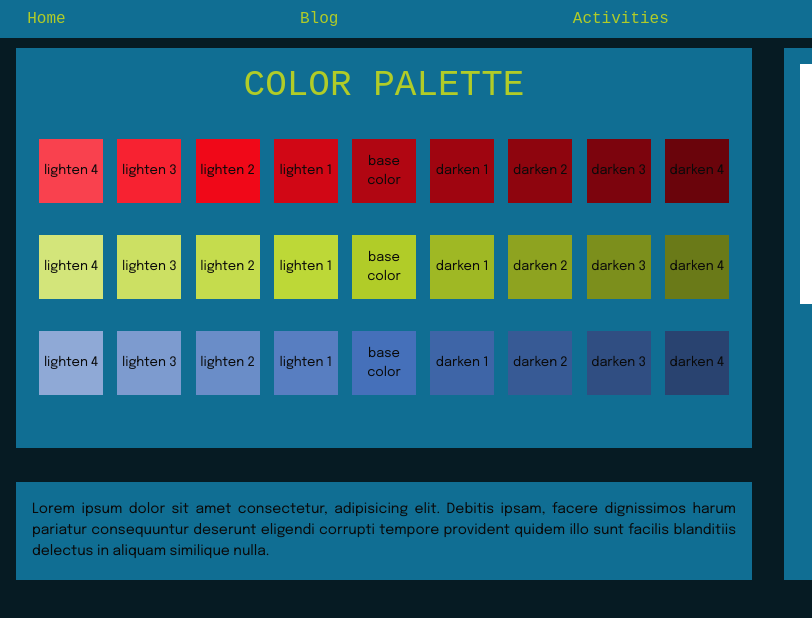
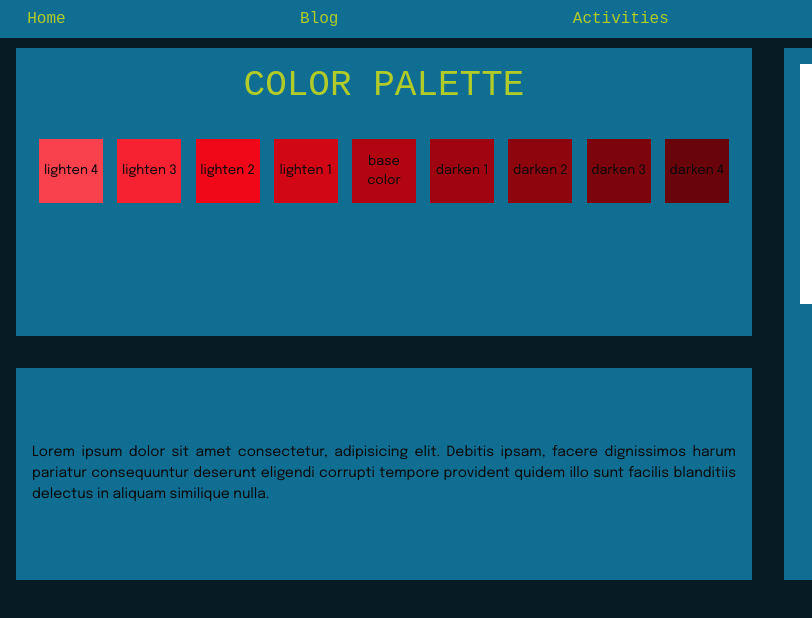
Before and after one commit to melissacoszma/MASTER-LAB01, a website: page index.html in a window 1280 px wide. Shown: the full height of the page, 0-812 px from the left. Drawn offline with Linux system fonts and the light colour scheme; a web font is replaced by a local one.

Commit message:
corrección ajuste

```diff
--- a/index.html
+++ b/index.html
@@ -34,39 +34,39 @@
     <div class="gradient_container">
     <h1>COLOR PALETTE</h1>
 
-        <div class="gradient1">
-            <div class="gradients lighten4"><span>lighten 4</span></div>
-            <div class="gradients lighten3"><span>lighten 3</span></div>
-            <div class="gradients lighten2"><span>lighten 2</span></div>
-            <div class="gradients lighten1"><span>lighten 1</span></div>
-            <div class="gradients basecolor1"><span>base color</span></div>
-            <div class="gradients darken1"><span>darken 1</span></div>
-            <div class="gradients darken2"><span>darken 2</span></div>
-            <div class="gradients darken3"><span>darken 3</span></div>
-            <div class="gradients darken4"><span>darken 4</span></div>
+        <div class="gradient-1">
+            <div class="gradients lighten-4"><span class="color-box-text">lighten 4</span></div>
+            <div class="gradients lighten-3"><span class="color-box-text">lighten 3</span></div>
+            <div class="gradients lighten-2"><span class="color-box-text">lighten 2</span></div>
+            <div class="gradients lighten-1"><span class="color-box-text">lighten 1</span></div>
+            <div class="gradients base-color-1"><span class="color-box-text">base color</span></div>
+            <div class="gradients darken-1"><span class="color-box-text">darken 1</span></div>
+            <div class="gradients darken-2"><span class="color-box-text">darken 2</span></div>
+            <div class="gradients darken-3"><span class="color-box-text">darken 3</span></div>
+            <div class="gradients darken-4"><span class="color-box-text">darken 4</span></div>
         </div>
-        <div class="gradient2">
-            <div class="gradients lighten8"><span>lighten 4</span></div>
-            <div class="gradients lighten7"><span>lighten 3</span></div>
-            <div class="gradients lighten6"><span>lighten 2</span></div>
-            <div class="gradients lighten5"><span>lighten 1</span></div>
-            <div class="gradients basecolor2"><span>base color</span></div>
-            <div class="gradients darken5"><span>darken 1</span></div>
-            <div class="gradients darken6"><span>darken 2</span></div>
-            <div class="gradients darken7"><span>darken 3</span></div>
-            <div class="gradients darken8"><span>darken 4</span></div>
+        <!-- <div class="gradient-2">
+            <div class="gradients lighten-4"><span class="color-box-text">lighten 4</span></div>
+            <div class="gradients lighten-3"><span class="color-box-text">lighten 3</span></div>
+            <div class="gradients lighten-2"><span class="color-box-text">lighten 2</span></div>
+            <div class="gradients lighten-1"><span class="color-box-text">lighten 1</span></div>
+            <div class="gradients base-color-2"><span class="color-box-text">base color</span></div>
+            <div class="gradients darken-1"><span class="color-box-text">darken 1</span></div>
+            <div class="gradients darken-2"><span class="color-box-text">darken 2</span></div>
+            <div class="gradients darken-3"><span class="color-box-text">darken 3</span></div>
+            <div class="gradients darken-4"><span class="color-box-text">darken 4</span></div>
         </div>
-        <div class="gradient3">
-            <div class="gradients lighten12"><span>lighten 4</span></div>
-            <div class="gradients lighten11"><span>lighten 3</span></div>
-            <div class="gradients lighten10"><span>lighten 2</span></div>
-            <div class="gradients lighten9"><span>lighten 1</span></div>
-            <div class="gradients basecolor3"><span>base color</span></div>
-            <div class="gradients darken9"><span>darken 1</span></div>
-            <div class="gradients darken10"><span>darken 2</span></div>
-            <div class="gradients darken11"><span>darken 3</span></div>
-            <div class="gradients darken12"><span>darken 4</span></div>
-        </div>
+        <div class="gradient-3">
+            <div class="gradients lighten-4"><span class="color-box-text">lighten 4</span></div>
+            <div class="gradients lighten-3"><span class="color-box-text">lighten 3</span></div>
+            <div class="gradients lighten-2"><span class="color-box-text">lighten 2</span></div>
+            <div class="gradients lighten-1"><span class="color-box-text">lighten 1</span></div>
+            <div class="gradients base-color-3"><span class="color-box-text">base color</span></div>
+            <div class="gradients darken-1"><span class="color-box-text">darken 1</span></div>
+            <div class="gradients darken-2"><span class="color-box-text">darken 2</span></div>
+            <div class="gradients darken-3"><span class="color-box-text">darken 3</span></div>
+            <div class="gradients darken-4"><span class="color-box-text">darken 4</span></div>
+        </div> -->
 
     </div>
     <div class="lorem"><p>Lorem ipsum dolor sit amet consectetur, adipisicing elit. Debitis ipsam, facere dignissimos harum pariatur consequuntur deserunt eligendi corrupti tempore provident quidem illo sunt facilis blanditiis delectus in aliquam similique nulla.</p></div>
--- a/src/_var_darkmode.scss
+++ b/src/_var_darkmode.scss
@@ -4,9 +4,9 @@
     $quinary-colorA: #B1CC28;
 
 
-    $base_color1: #B10612;
-    $base_color2: $quinary-colorA;
-    $base_color3: #4570ba;
+    $base-color-1: #B10612;
+    $base-color-2: $quinary-colorA;
+    $base-color-3: #4570ba;
 
     $desktop: 1200px;
     $tablet: 768px;
--- a/src/_var_lightmode.scss
+++ b/src/_var_lightmode.scss
@@ -5,9 +5,9 @@
     $quinary-colorA: #B1CC28;
 
 
-    $base_color1: #B10612;
-    $base_color2: $quinary-colorA;
-    $base_color3: #4570ba;
+    $base-color-1: #B10612;
+    $base-color-2: $quinary-colorA;
+    $base-color-3: #4570ba;
 
     $desktop: 1200px;
     $tablet: 768px;
--- a/src/style.scss
+++ b/src/style.scss
@@ -12,7 +12,7 @@
 @use "sass:color";
 
 @use "./var_darkmode" as var;
-//@use "./var_lightmode" as var;
+// @use "./var_lightmode" as var;
 
 @mixin principal_font {
     font-family: "Sono", monospace;
@@ -49,11 +49,11 @@
         }
 }
 
-@mixin lighten-color($base_color, $amount) {
-    background: color.scale($base_color, $lightness: $amount );
+@mixin lighten-color($base-color, $amount) {
+    background: color.scale($base-color, $lightness: $amount );
 }
-@mixin darkenen-color($base_color, $amount) {
-    background: color.scale($base_color, $lightness: -$amount );
+@mixin darkenen-color($base-color, $amount) {
+    background: color.scale($base-color, $lightness: -$amount );
 }
 
 @mixin button_style{
@@ -164,7 +164,7 @@ nav {
     display: flex;
     flex-direction: column;
     background-color: var.$terciary-colorA;
-    height: 25rem;
+    height: auto;
     margin: 1rem;
     align-content: center;
 
@@ -187,111 +187,35 @@ nav {
     margin-inline: 0.2rem;
     min-width: 4rem;
 
-    span{
+    .color-box-text{
         @include secondary_font();
         font-size: 13px;
     }
 }
 
-.basecolor1{
- background-color: var.$base_color1;
-}
-.lighten4 {
-    @include lighten-color(var.$base_color1, 40% )
-}
-.lighten3 {
-    @include lighten-color(var.$base_color1, 30% )
-}
-.lighten2 {
-    @include lighten-color(var.$base_color1, 20% )
-}
-.lighten1 {
-    @include lighten-color(var.$base_color1, 10% )
-}
-
-.darken1 {
-    @include darkenen-color(var.$base_color1, 10%)
-}
-.darken2 {
-    @include darkenen-color(var.$base_color1, 20%)
-}
-.darken3 {
-    @include darkenen-color(var.$base_color1, 30%)
-}
-.darken4 {
-    @include darkenen-color(var.$base_color1, 40%)
-}
+$base-colors: (
+    "1": var.$base-color-1,
+    "2": var.$base-color-2,
+    "3": var.$base-color-3
+);
 
 
-.basecolor2{
- background-color: var.$base_color2;
-}
-.lighten8 {
-    @include lighten-color(var.$base_color2, 40% )
-}
-.lighten7 {
-    @include lighten-color(var.$base_color2, 30% )
-}
-.lighten6 {
-    @include lighten-color(var.$base_color2, 20% )
-}
-.lighten5 {
-    @include lighten-color(var.$base_color2, 10% )
-}
+@each $num, $color in $base-colors {
+    .gradient-#{$num} {
+        @include gradient1-style();
 
-.darken5 {
-    @include darkenen-color(var.$base_color2, 10%)
-}
-.darken6 {
-    @include darkenen-color(var.$base_color2, 20%)
-}
-.darken7 {
-    @include darkenen-color(var.$base_color2, 30%)
-}
-.darken8 {
-    @include darkenen-color(var.$base_color2, 40%)
-}
-
-
-.basecolor3{
- background-color: var.$base_color3;
-}
-.lighten12 {
-    @include lighten-color(var.$base_color3, 40% )
-}
-.lighten11 {
-    @include lighten-color(var.$base_color3, 30% )
-}
-.lighten10 {
-    @include lighten-color(var.$base_color3, 20% )
-}
-.lighten9 {
-    @include lighten-color(var.$base_color3, 10% )
-}
-
-.darken9 {
-    @include darkenen-color(var.$base_color3, 10%)
-}
-.darken10 {
-    @include darkenen-color(var.$base_color3, 20%)
-}
-.darken11 {
-    @include darkenen-color(var.$base_color3, 30%)
-}
-.darken12 {
-    @include darkenen-color(var.$base_color3, 40%)
-}
-
-.gradient1 {
-    @include gradient1-style();
-}
-
-.gradient2 {
-    @include gradient1-style();
-}
-
-.gradient3{
-    @include gradient1-style();
+        .base-color-#{$num} {
+            background-color: $color;
+        }
+    @for $i from 1 through 4 {
+      .lighten-#{$i} {
+        @include lighten-color($color, $i * 10%);
+      }
+      .darken-#{$i} {
+        @include darkenen-color($color, $i * 10%);
+      }
+    }
+  }
 }
 
 .lorem{
@@ -410,8 +334,10 @@ nav {
         display: grid;
         grid-template-areas: "title title title"
                             "colors1 colors2 colors3";
+        grid-template-columns: repeat(3, 1fr);
+        grid-template-rows: auto auto;
         height: fit-content;
-        justify-content: space-around;
+        justify-content: stretch;
 
         h1{
             grid-area: title;
```
Also changed, not shown: src/style.css, 1 other file.
